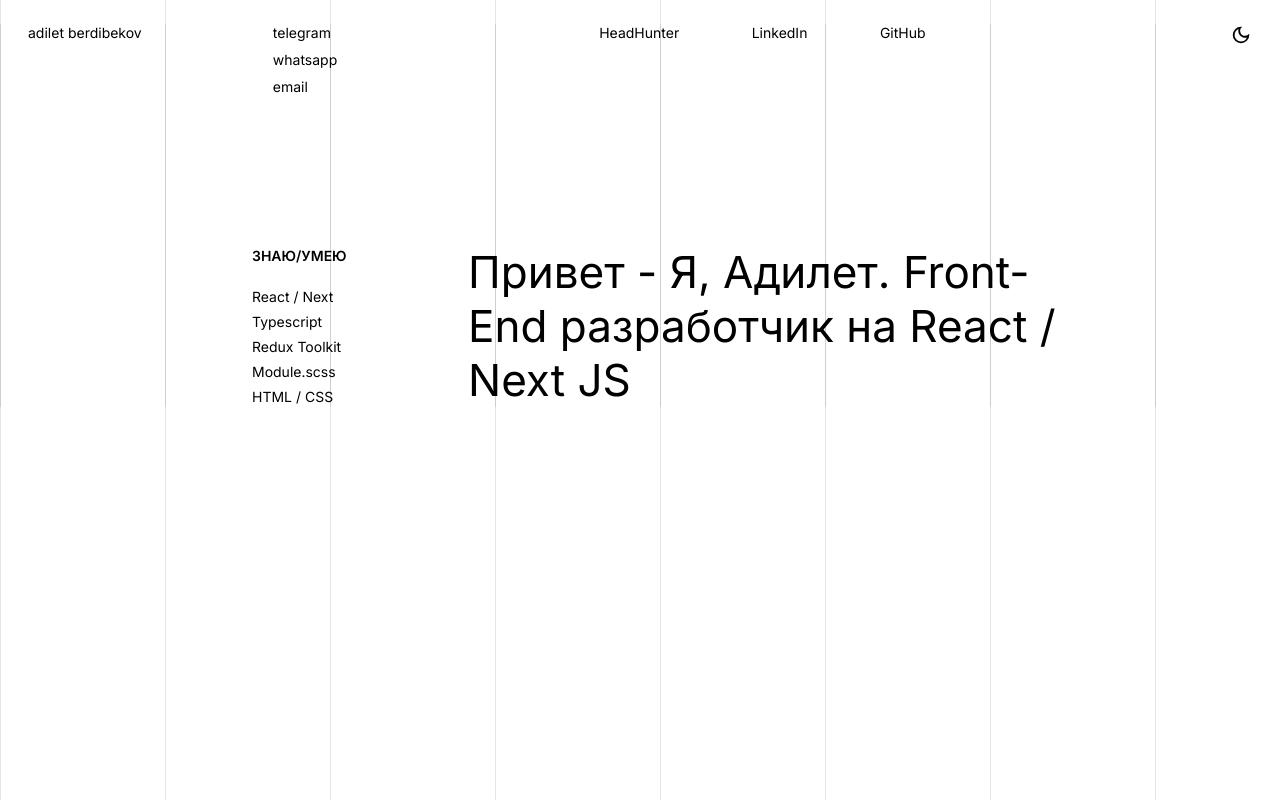
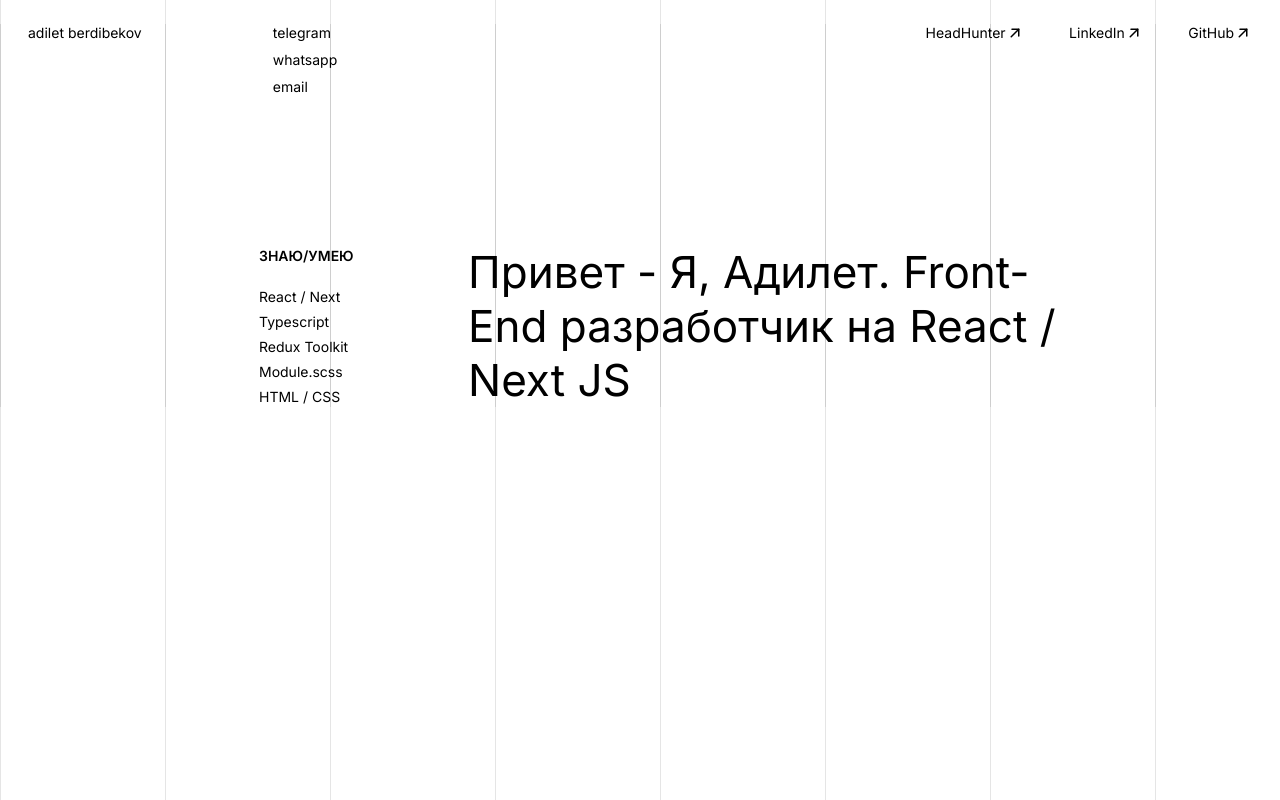
Before and after one commit to berdibekovadilet/adilet_com, a Next.js app: page / in a window 1280 px wide. Built offline with nearby package versions, Linux system fonts and the light colour scheme.

Commit message:
fix navbar

```diff
--- a/components/Navbar.jsx
+++ b/components/Navbar.jsx
@@ -1,5 +1,6 @@
 import { useState } from "react";
 import { MdOutlineDarkMode, MdMenu, MdClose } from "react-icons/md";
+import { TbArrowUpRight } from "react-icons/tb";
 import styles from "/styles/Navbar.module.scss";
 
 const Navbar = () => {
@@ -67,6 +68,7 @@ const Navbar = () => {
                   rel="noreferrer noopener"
                 >
                   HeadHunter
+                  <TbArrowUpRight size={18} />
                 </a>
               </li>
               <li>
@@ -76,6 +78,7 @@ const Navbar = () => {
                   rel="noreferrer noopener"
                 >
                   LinkedIn
+                  <TbArrowUpRight size={18} />
                 </a>
               </li>
               <li>
@@ -85,13 +88,12 @@ const Navbar = () => {
                   rel="noreferrer noopener"
                 >
                   GitHub
+                  <TbArrowUpRight size={18} />
                 </a>
               </li>
             </ul>
           </div>
-          <div className={styles.darkTheme}>
-            <MdOutlineDarkMode style={styleReactIcon} />
-          </div>
+
           <button
             className={`${styles.navBtn} ${styles.navCloseBtn}`}
             onClick={showMenu}
--- a/styles/Hero.module.scss
+++ b/styles/Hero.module.scss
@@ -9,7 +9,7 @@
       align-items: center;
 
       .stack {
-         margin-left: 3rem;
+         margin-left: 3.5rem;
 
          h3 {
             margin-bottom: 24px;
--- a/styles/Navbar.module.scss
+++ b/styles/Navbar.module.scss
@@ -14,7 +14,7 @@
          justify-content: space-between;
 
          .contact {
-            flex: 1;
+            flex: 2;
             .contactList {
                li {
                   margin-bottom: 10px;
@@ -28,13 +28,6 @@
                display: flex;
                justify-content: space-between;
             }
-         }
-
-         .darkTheme {
-            flex: 1;
-            display: flex;
-            justify-content: flex-end;
-            align-items: flex-start;
          }
       }
 
@@ -64,22 +57,16 @@
          padding-left: 2rem;
 
          .contact {
-            flex: 0.3 !important;
+            flex: 0.2 !important;
          }
 
          .social {
-            flex: 0.3 !important;
-
             .socialList {
                flex-direction: column;
                li {
                   margin-bottom: 10px;
                }
             }
-         }
-
-         .darkTheme {
-            flex: 2;
          }
       }
    }
```
